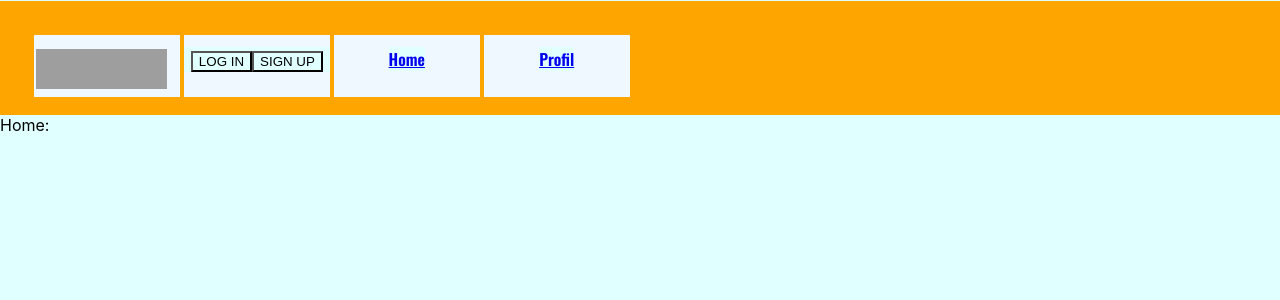
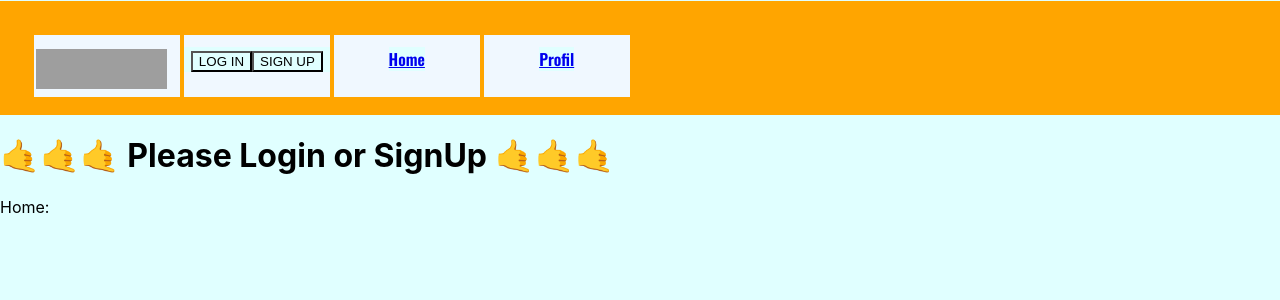
Before and after one commit to ghaxhaj/flat-gram, a React (Create React App) app: page / in a window 1280 px wide. Shown: the top 300 px of the page. Built offline with nearby package versions, Linux system fonts and the light colour scheme; grey boxes are pictures that could not be loaded.

Commit message:
Lock down the App

```diff
--- a/src/App.js
+++ b/src/App.js
@@ -64,11 +64,11 @@ class  App extends Component {
 
         <NavBar currentUser={this.state.currentUser} logout={this.logout}/>
 
-        {/* {this.state.currentUser ? <MainContainer /> : null } */}
+        {this.state.currentUser ?
         <Switch>
-          <Route exact path="/"> <Home /> </Route>
+          {/* <Route exact path="/"> <Home /> </Route>
           <Route path="/login" render={() => <LoginForm setUser={this.setUser}/>}/>
-          <Route path="/signup" render={() => <SignupForm setUser={this.setUser}/>}/>
+          <Route path="/signup" render={() => <SignupForm setUser={this.setUser}/>}/> */}
 
           <Route path="/posts/:id"> <ShowSinglePost /> </Route>
           <Route path="/posts"> <PostContainer /> </Route>
@@ -77,6 +77,27 @@ class  App extends Component {
           <Route exact path="/users"> <UserContainer /> </Route>
 
         </Switch>
+        :
+        <div>
+
+          <h1> 🤙🤙🤙 Please Login or SignUp 🤙🤙🤙  </h1>
+
+          <Switch>
+
+            <Route exact path="/"> <Home /> </Route>
+            <Route path="/login" render={() => <LoginForm setUser={this.setUser}/>}/>
+            <Route path="/signup" render={() => <SignupForm setUser={this.setUser}/>}/>
+
+            {/* <Route path="/posts/:id"> <ShowSinglePost /> </Route>
+            <Route path="/posts"> <PostContainer /> </Route>
+
+            <Route  path="/users/:id"> <ShowSingleUser /> </Route>
+            <Route exact path="/users"> <UserContainer /> </Route> */}
+
+          </Switch>
+        </div>
+
+        }
 
     </Router>
   );
```
